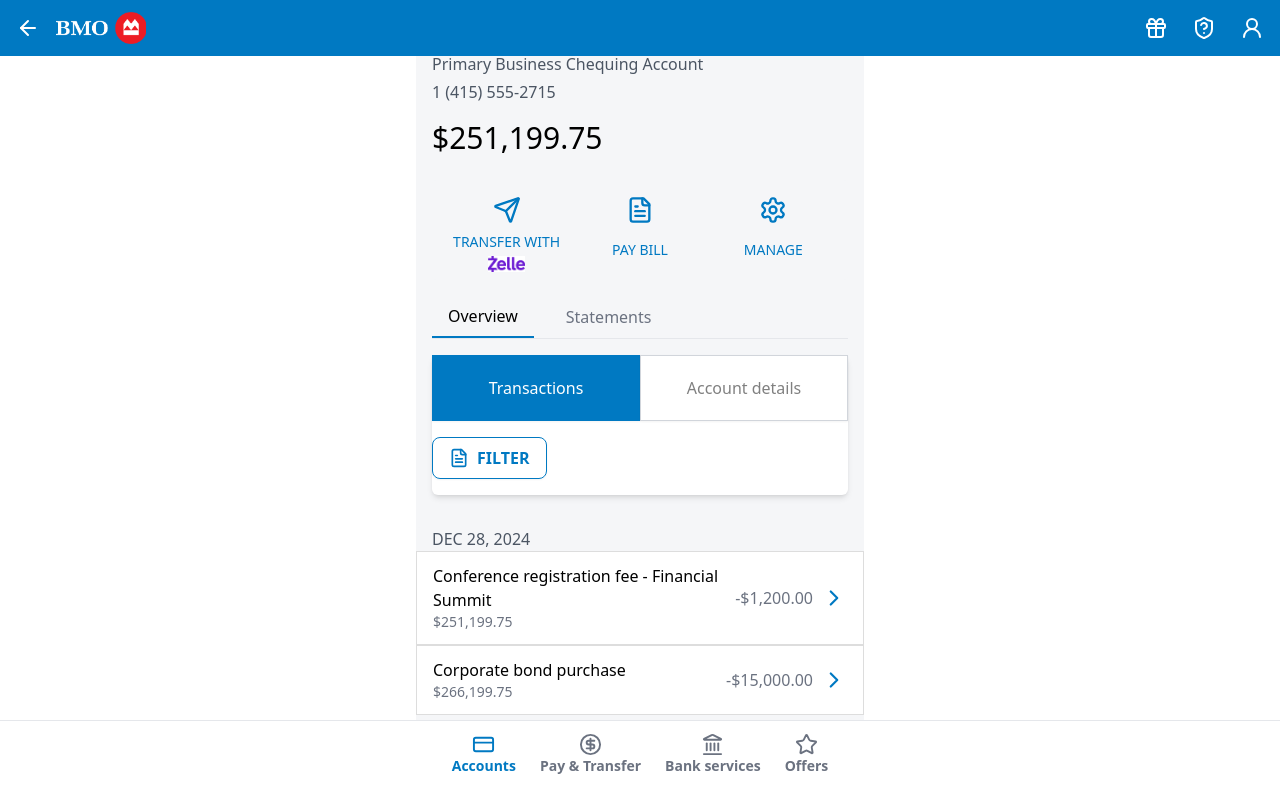
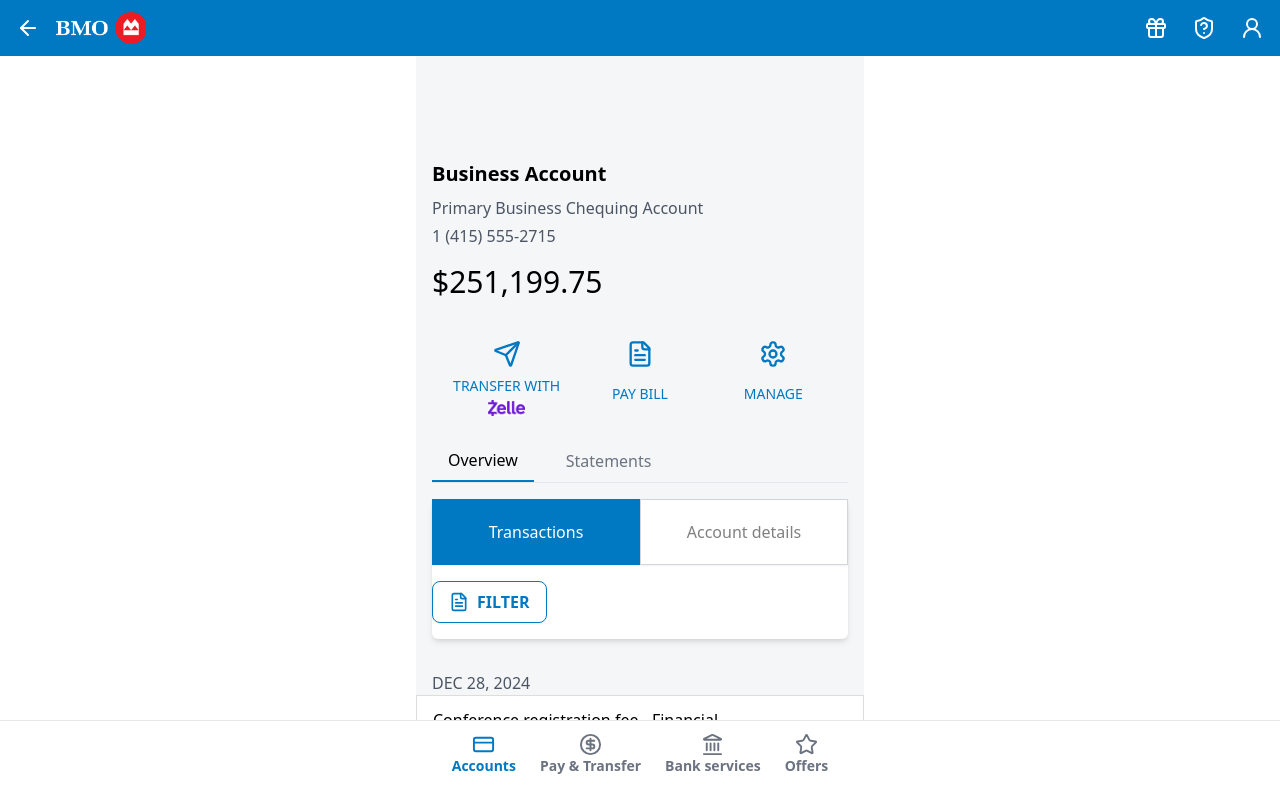
Before and after one commit to dat3011vit/abcccc, a React (Vite) app: page / in a window 1280 px wide. Shown: the top 798 px of the page. Built offline with nearby package versions, Linux system fonts and the light colour scheme.

Commit message:
Initial commit

```diff
--- a/src/components/BankingInterface.tsx
+++ b/src/components/BankingInterface.tsx
@@ -74,7 +74,7 @@
             </div> */}
 
       {/* Account Section */}
-      <div className="p-4 rounded" style={{ backgroundColor: "#f5f6f8" }}>
+      <div className="p-4 pt-40 rounded" style={{ backgroundColor: "#f5f6f8" }}>
         {" "}
         <h2 className="text-xl font-semibold mb-2">Business Account</h2>
         <p className="text-gray-600 mb-1">Primary Business Chequing Account</p>
```
